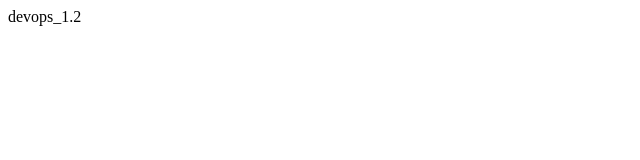
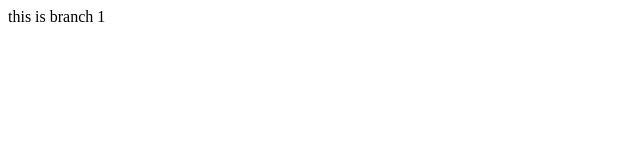
Before and after one commit to kanu0777/Github07, a plain HTML site: page index.html in a window 1280 px wide. Shown: the full height of the page, 0-640 px from the left. Drawn offline with Linux system fonts and the light colour scheme.

Commit message:
Done updating

```diff
--- a/index.html
+++ b/index.html
@@ -10,6 +10,6 @@ Click nbfs://nbhost/SystemFileSystem/Templates/JSP_Servlet/Html.html to edit thi
         <meta name="viewport" content="width=device-width, initial-scale=1.0">
     </head>
     <body>
-        <div>devops_1.2</div>
+        <div>this is branch 1</div>
     </body>
 </html>
```
